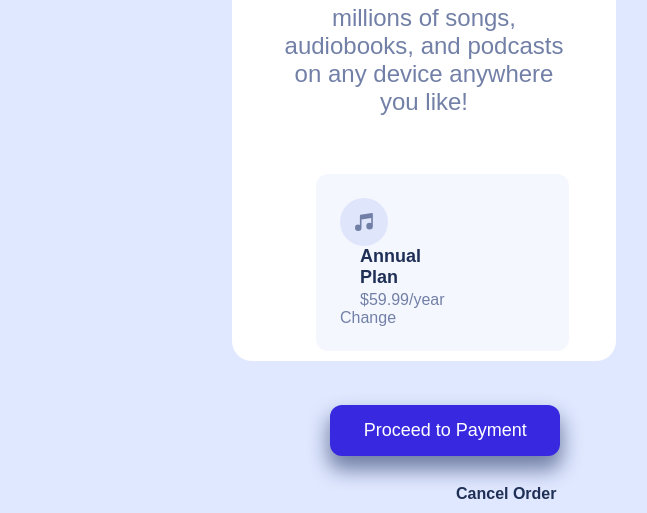
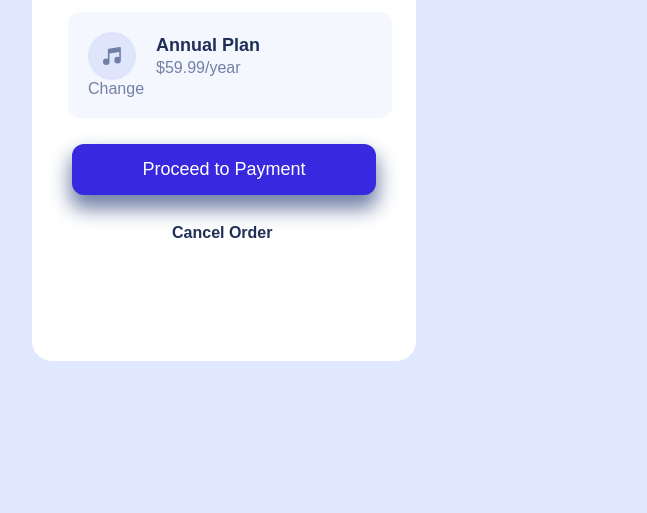
Before and after one commit to TobbyFranc/postcard-FEM, a plain HTML site: page index.html in a window 1280 px wide. Shown: the part 409-922 px from the top of the page, without its empty margins (468-1115 px from the left). After the commit the page ends 800 px from the top, so only its background shows below. Drawn offline with Linux system fonts and the light colour scheme.

Commit message:
Adjusted commit to Github

```diff
--- a/card.css
+++ b/card.css
@@ -21,7 +21,7 @@ main {
   border-radius: 20px;
   position: absolute;
   top: 50px;
-  left: 700px;
+  left: 500px;
 }
 
 /*Trying to attach the tunes image to the mother container*/
@@ -37,8 +37,8 @@ main {
 
 main div {
   position: relative;
-  top: 15vh;
-  margin: 10px;
+  top: 13vh;
+  margin: 2px 6px 2px 6px;
   padding: 4px;
 }
 
@@ -49,13 +49,13 @@ main div {
 .describe h2 {
   font-size: xx-large;
   font-weight: 900px;
-  margin-bottom: 10px;
+  margin: 6px 0 6px 0;
   color: hsl(223, 47%, 23%);
 }
 
 .describe p {
-  font-size: x-large;
-  font-weight: 10px;
+  /*font-size: x-large;*/
+  font-weight: 3px;
   margin: 4px;
   color: hsl(224, 23%, 55%);
 }
@@ -63,18 +63,18 @@ main div {
 .plan {
   display: flex;
   flex-wrap: wrap;
-  width: 80%;
+  width: 100%;
   min-height: auto;
   background-color: hsl(225, 100%, 98%);
-  margin: 50px;
+  margin-top: 20px;
   align-items: center;
-  padding: 24px;
+  padding: 20px;
   border-radius: 12px;
 }
 
 .plan nav ul li {
   list-style: none;
-  margin: 0 100px 0px 20px;
+  margin: 0 70px 0px 20px;
 }
 
 .plan .h3 {
@@ -107,8 +107,8 @@ button {
   border-radius: 12px;
   background-color: hsl(245, 75%, 52%);
   color: #fff;
-  margin-left: 50px;
-  width: 80%;
+  margin-top: 20px;
+  width: 100%;
   box-shadow: 0 12px 20px 2px hsl(224, 23%, 55%);
   cursor: pointer;
   font-size: large;
@@ -122,15 +122,15 @@ button:hover{
     border-radius: 12px;
     background-color: rgb(231, 48, 186);
     color: #fff;
-    margin-left: 50px;
-    width: 80%;
+    margin-top: 20px;
+    width: 100%;
     box-shadow: 0 12px 20px 2px hsl(224, 23%, 55%);
     cursor: pointer;
   }
 
   .cancel{
     width: 80%;
-    margin-left: 180px;
+    margin-left: 100px;
     margin-top: 15px;
     padding: 10px;
     color: hsl(223, 47%, 23%);
@@ -142,7 +142,7 @@ button:hover{
 
   .cancel:hover{
     width: 80%;
-    margin-left: 180px;
+    margin-left: 100px;
     margin-top: 15px;
     padding: 10px;
     color: rgb(231, 48, 186);
```
